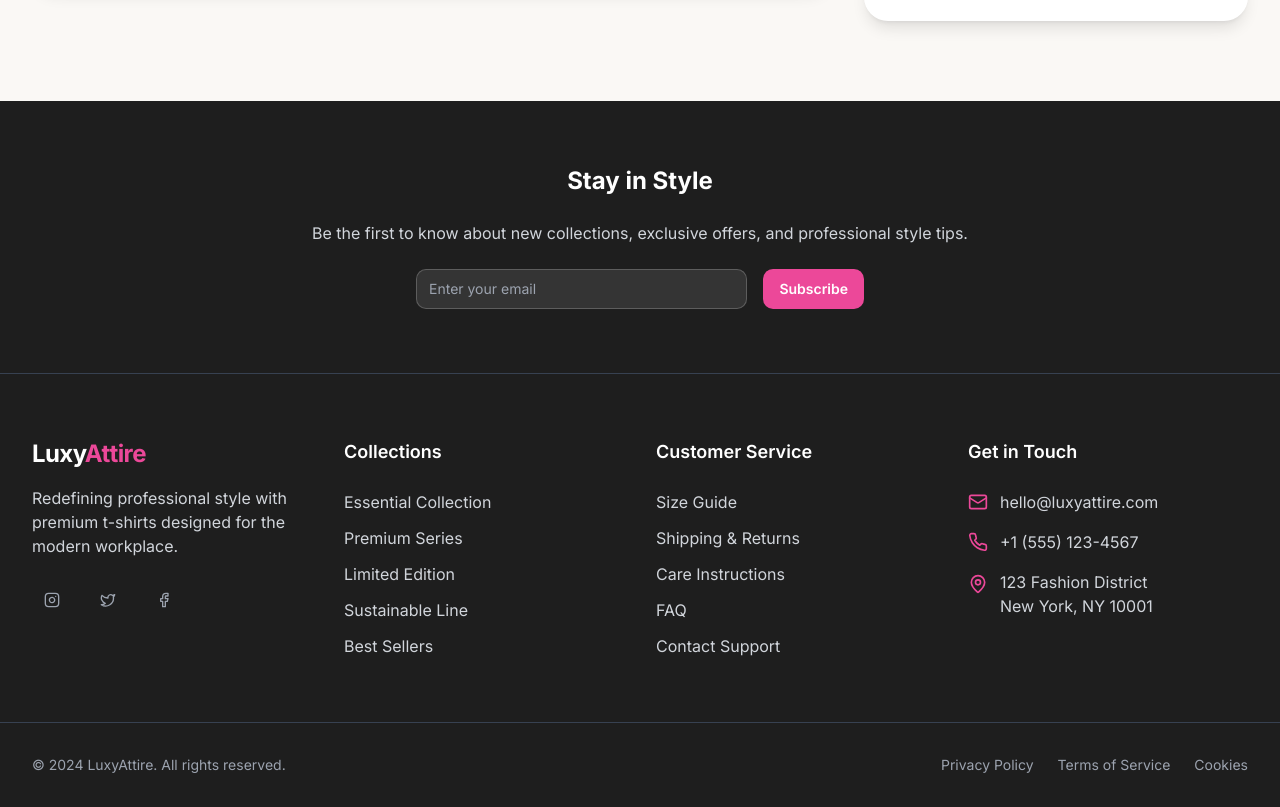
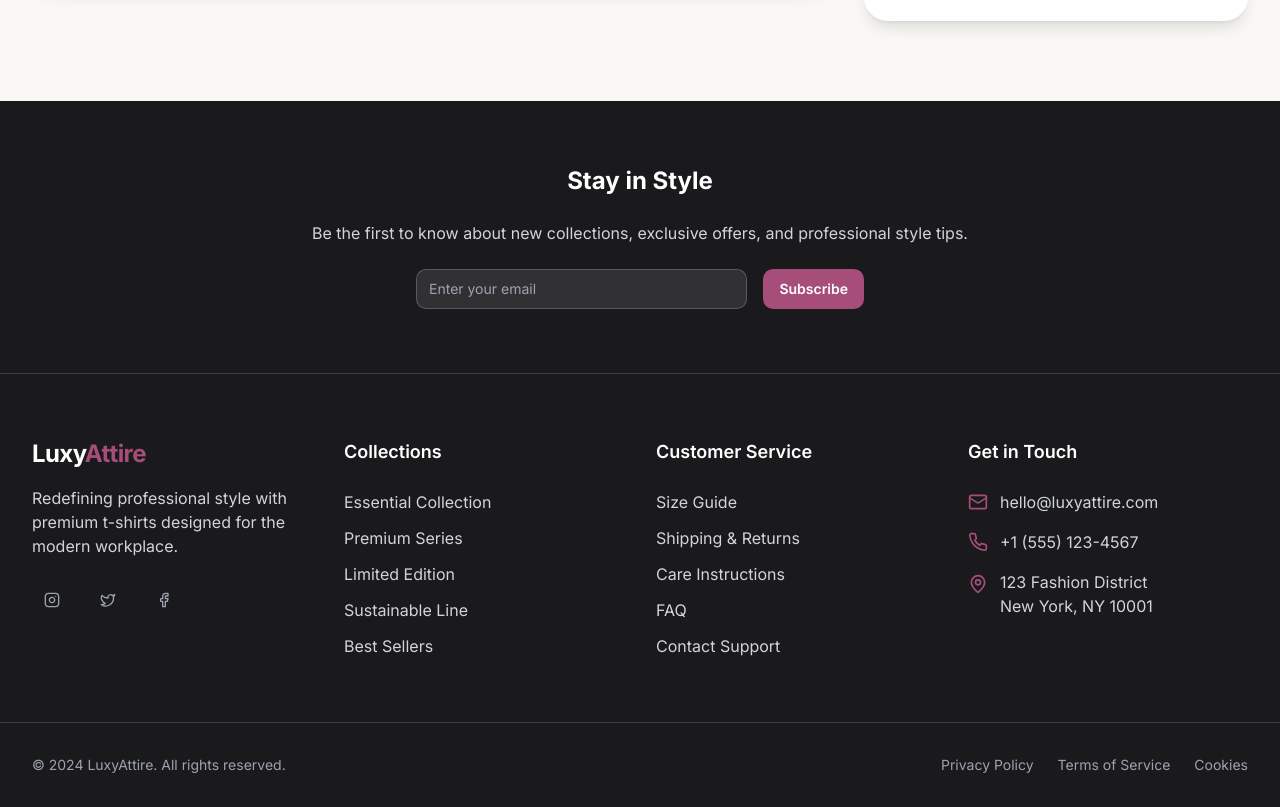
Before and after one commit to Mathan2211/luxyattire, a React (Vite) app: page /cart in a window 1280 px wide. Shown: the part 746-1553 px from the top of the page. Built offline with nearby package versions, Linux system fonts and the light colour scheme.

Commit message:
Apply color palette
Update the application's color scheme based on the provided list.

```diff
--- a/src/components/Footer.tsx
+++ b/src/components/Footer.tsx
@@ -22,7 +22,7 @@ const Footer = () => {
                 placeholder="Enter your email"
                 className="bg-white/10 border-white/20 text-white placeholder:text-gray-400"
               />
-              <Button className="bg-luxury-pink hover:bg-luxury-pink/90 text-white font-semibold">
+              <Button className="bg-luxury-rose hover:bg-luxury-rose/90 text-white font-semibold">
                 Subscribe
               </Button>
             </div>
@@ -38,7 +38,7 @@ const Footer = () => {
             <div>
               <Link to="/">
                 <h2 className="text-2xl font-bold tracking-tight">
-                  Luxy<span className="text-luxury-pink">Attire</span>
+                  Luxy<span className="text-luxury-rose">Attire</span>
                 </h2>
               </Link>
               <p className="text-gray-300 mt-4">
@@ -46,13 +46,13 @@ const Footer = () => {
               </p>
             </div>
             <div className="flex space-x-4">
-              <Button variant="ghost" size="sm" className="text-gray-400 hover:text-luxury-pink">
+              <Button variant="ghost" size="sm" className="text-gray-400 hover:text-luxury-rose">
                 <Instagram className="h-5 w-5" />
               </Button>
-              <Button variant="ghost" size="sm" className="text-gray-400 hover:text-luxury-pink">
+              <Button variant="ghost" size="sm" className="text-gray-400 hover:text-luxury-rose">
                 <Twitter className="h-5 w-5" />
               </Button>
-              <Button variant="ghost" size="sm" className="text-gray-400 hover:text-luxury-pink">
+              <Button variant="ghost" size="sm" className="text-gray-400 hover:text-luxury-rose">
                 <Facebook className="h-5 w-5" />
               </Button>
             </div>
@@ -62,11 +62,11 @@ const Footer = () => {
           <div>
             <h4 className="font-semibold text-lg mb-6">Collections</h4>
             <ul className="space-y-3">
-              <li><a href="#" className="text-gray-300 hover:text-luxury-pink transition-colors duration-200">Essential Collection</a></li>
-              <li><a href="#" className="text-gray-300 hover:text-luxury-pink transition-colors duration-200">Premium Series</a></li>
-              <li><a href="#" className="text-gray-300 hover:text-luxury-pink transition-colors duration-200">Limited Edition</a></li>
-              <li><a href="#" className="text-gray-300 hover:text-luxury-pink transition-colors duration-200">Sustainable Line</a></li>
-              <li><a href="#" className="text-gray-300 hover:text-luxury-pink transition-colors duration-200">Best Sellers</a></li>
+              <li><a href="#" className="text-gray-300 hover:text-luxury-rose transition-colors duration-200">Essential Collection</a></li>
+              <li><a href="#" className="text-gray-300 hover:text-luxury-rose transition-colors duration-200">Premium Series</a></li>
+              <li><a href="#" className="text-gray-300 hover:text-luxury-rose transition-colors duration-200">Limited Edition</a></li>
+              <li><a href="#" className="text-gray-300 hover:text-luxury-rose transition-colors duration-200">Sustainable Line</a></li>
+              <li><a href="#" className="text-gray-300 hover:text-luxury-rose transition-colors duration-200">Best Sellers</a></li>
             </ul>
           </div>
 
@@ -74,11 +74,11 @@ const Footer = () => {
           <div>
             <h4 className="font-semibold text-lg mb-6">Customer Service</h4>
             <ul className="space-y-3">
-              <li><a href="#" className="text-gray-300 hover:text-luxury-pink transition-colors duration-200">Size Guide</a></li>
-              <li><a href="#" className="text-gray-300 hover:text-luxury-pink transition-colors duration-200">Shipping & Returns</a></li>
-              <li><a href="#" className="text-gray-300 hover:text-luxury-pink transition-colors duration-200">Care Instructions</a></li>
-              <li><a href="#" className="text-gray-300 hover:text-luxury-pink transition-colors duration-200">FAQ</a></li>
-              <li><Link to="/contact" className="text-gray-300 hover:text-luxury-pink transition-colors duration-200">Contact Support</Link></li>
+              <li><a href="#" className="text-gray-300 hover:text-luxury-rose transition-colors duration-200">Size Guide</a></li>
+              <li><a href="#" className="text-gray-300 hover:text-luxury-rose transition-colors duration-200">Shipping & Returns</a></li>
+              <li><a href="#" className="text-gray-300 hover:text-luxury-rose transition-colors duration-200">Care Instructions</a></li>
+              <li><a href="#" className="text-gray-300 hover:text-luxury-rose transition-colors duration-200">FAQ</a></li>
+              <li><Link to="/contact" className="text-gray-300 hover:text-luxury-rose transition-colors duration-200">Contact Support</Link></li>
             </ul>
           </div>
 
@@ -87,15 +87,15 @@ const Footer = () => {
             <h4 className="font-semibold text-lg mb-6">Get in Touch</h4>
             <ul className="space-y-4">
               <li className="flex items-center gap-3">
-                <Mail className="h-5 w-5 text-luxury-pink" />
+                <Mail className="h-5 w-5 text-luxury-rose" />
                 <span className="text-gray-300">hello@luxyattire.com</span>
               </li>
               <li className="flex items-center gap-3">
-                <Phone className="h-5 w-5 text-luxury-pink" />
+                <Phone className="h-5 w-5 text-luxury-rose" />
                 <span className="text-gray-300">+1 (555) 123-4567</span>
               </li>
               <li className="flex items-start gap-3">
-                <MapPin className="h-5 w-5 text-luxury-pink mt-1" />
+                <MapPin className="h-5 w-5 text-luxury-rose mt-1" />
                 <span className="text-gray-300">
                   123 Fashion District<br />
                   New York, NY 10001
@@ -114,9 +114,9 @@ const Footer = () => {
               © 2024 LuxyAttire. All rights reserved.
             </p>
             <div className="flex space-x-6 text-sm">
-              <a href="#" className="text-gray-400 hover:text-luxury-pink transition-colors duration-200">Privacy Policy</a>
-              <a href="#" className="text-gray-400 hover:text-luxury-pink transition-colors duration-200">Terms of Service</a>
-              <a href="#" className="text-gray-400 hover:text-luxury-pink transition-colors duration-200">Cookies</a>
+              <a href="#" className="text-gray-400 hover:text-luxury-rose transition-colors duration-200">Privacy Policy</a>
+              <a href="#" className="text-gray-400 hover:text-luxury-rose transition-colors duration-200">Terms of Service</a>
+              <a href="#" className="text-gray-400 hover:text-luxury-rose transition-colors duration-200">Cookies</a>
             </div>
           </div>
         </div>
--- a/src/components/Header.tsx
+++ b/src/components/Header.tsx
@@ -23,7 +23,7 @@ const Header = () => {
           <div className="flex-shrink-0">
             <Link to="/">
               <h1 className="text-2xl font-bold text-luxury-charcoal tracking-tight">
-                Luxy<span className="text-luxury-pink">Attire</span>
+                Luxy<span className="text-luxury-rose">Attire</span>
               </h1>
             </Link>
           </div>
@@ -37,7 +37,7 @@ const Header = () => {
             >
               <Link
                 to="/collections"
-                className="flex items-center text-luxury-charcoal hover:text-luxury-pink transition-colors duration-200 font-medium"
+                className="flex items-center text-luxury-charcoal hover:text-luxury-plum transition-colors duration-200 font-medium"
               >
                 Collections
                 <ChevronDown className="ml-1 h-4 w-4" />
@@ -53,7 +53,7 @@ const Header = () => {
                         to="/collections"
                         className="group cursor-pointer p-3 rounded-md hover:bg-gray-50 transition-colors duration-200 block"
                       >
-                        <h3 className="font-semibold text-luxury-charcoal group-hover:text-luxury-pink transition-colors duration-200">
+                        <h3 className="font-semibold text-luxury-charcoal group-hover:text-luxury-plum transition-colors duration-200">
                           {collection.name}
                         </h3>
                         <p className="text-sm text-luxury-stone mt-1">{collection.description}</p>
@@ -61,7 +61,7 @@ const Header = () => {
                     ))}
                     <Link
                       to="/collections"
-                      className="block pt-4 border-t border-gray-100 text-luxury-pink hover:text-luxury-pink/80 font-medium"
+                      className="block pt-4 border-t border-gray-100 text-luxury-plum hover:text-luxury-plum/80 font-medium"
                     >
                       View All Collections →
                     </Link>
@@ -70,9 +70,9 @@ const Header = () => {
               )}
             </div>
 
-            <Link to="/about" className="text-luxury-charcoal hover:text-luxury-pink transition-colors duration-200 font-medium">About</Link>
-            <a href="#" className="text-luxury-charcoal hover:text-luxury-pink transition-colors duration-200 font-medium">Sustainability</a>
-            <Link to="/contact" className="text-luxury-charcoal hover:text-luxury-pink transition-colors duration-200 font-medium">Contact</Link>
+            <Link to="/about" className="text-luxury-charcoal hover:text-luxury-plum transition-colors duration-200 font-medium">About</Link>
+            <a href="#" className="text-luxury-charcoal hover:text-luxury-plum transition-colors duration-200 font-medium">Sustainability</a>
+            <Link to="/contact" className="text-luxury-charcoal hover:text-luxury-plum transition-colors duration-200 font-medium">Contact</Link>
           </nav>
 
           {/* Right side icons */}
@@ -90,7 +90,7 @@ const Header = () => {
             <Button variant="ghost" size="sm" className="relative" asChild>
               <Link to="/cart">
                 <ShoppingBag className="h-5 w-5" />
-                <span className="absolute -top-1 -right-1 bg-luxury-pink text-white text-xs rounded-full h-5 w-5 flex items-center justify-center">
+                <span className="absolute -top-1 -right-1 bg-luxury-rose text-white text-xs rounded-full h-5 w-5 flex items-center justify-center">
                   0
                 </span>
               </Link>
@@ -118,7 +118,7 @@ const Header = () => {
                   <Link
                     key={index}
                     to="/collections"
-                    className="block pl-4 py-2 text-luxury-stone hover:text-luxury-pink transition-colors duration-200"
+                    className="block pl-4 py-2 text-luxury-stone hover:text-luxury-plum transition-colors duration-200"
                     onClick={() => setIsMenuOpen(false)}
                   >
                     {collection.name}
@@ -127,21 +127,21 @@ const Header = () => {
               </div>
               <Link
                 to="/about"
-                className="block py-2 text-luxury-charcoal hover:text-luxury-pink transition-colors duration-200 font-medium"
+                className="block py-2 text-luxury-charcoal hover:text-luxury-plum transition-colors duration-200 font-medium"
                 onClick={() => setIsMenuOpen(false)}
               >
                 About
               </Link>
               <a
                 href="#"
-                className="block py-2 text-luxury-charcoal hover:text-luxury-pink transition-colors duration-200 font-medium"
+                className="block py-2 text-luxury-charcoal hover:text-luxury-plum transition-colors duration-200 font-medium"
                 onClick={() => setIsMenuOpen(false)}
               >
                 Sustainability
               </a>
               <Link
                 to="/contact"
-                className="block py-2 text-luxury-charcoal hover:text-luxury-pink transition-colors duration-200 font-medium"
+                className="block py-2 text-luxury-charcoal hover:text-luxury-plum transition-colors duration-200 font-medium"
                 onClick={() => setIsMenuOpen(false)}
               >
                 Contact
@@ -160,7 +160,7 @@ const Header = () => {
                 <Link to="/cart" onClick={() => setIsMenuOpen(false)}>
                   <Button variant="ghost" size="sm" className="relative">
                     <ShoppingBag className="h-5 w-5" />
-                    <span className="absolute -top-1 -right-1 bg-luxury-pink text-white text-xs rounded-full h-5 w-5 flex items-center justify-center">
+                    <span className="absolute -top-1 -right-1 bg-luxury-rose text-white text-xs rounded-full h-5 w-5 flex items-center justify-center">
                       0
                     </span>
                   </Button>
--- a/src/index.css
+++ b/src/index.css
@@ -7,24 +7,24 @@
 @layer base {
   :root {
     --background: 250 248 245;
-    --foreground: 30 30 30;
+    --foreground: 26 26 29;
 
     --card: 255 255 255;
-    --card-foreground: 30 30 30;
+    --card-foreground: 26 26 29;
 
     --popover: 255 255 255;
-    --popover-foreground: 30 30 30;
+    --popover-foreground: 26 26 29;
 
-    --primary: 30 30 30;
+    --primary: 26 26 29;
     --primary-foreground: 250 248 245;
 
-    --secondary: 245 242 238;
-    --secondary-foreground: 30 30 30;
+    --secondary: 59 28 50;
+    --secondary-foreground: 250 248 245;
 
     --muted: 240 237 232;
     --muted-foreground: 120 115 110;
 
-    --accent: 236 72 153;
+    --accent: 166 77 121;
     --accent-foreground: 255 255 255;
 
     --destructive: 239 68 68;
@@ -32,22 +32,22 @@
 
     --border: 230 225 218;
     --input: 230 225 218;
-    --ring: 236 72 153;
+    --ring: 166 77 121;
 
     --radius: 0.75rem;
 
     --sidebar-background: 250 248 245;
-    --sidebar-foreground: 30 30 30;
-    --sidebar-primary: 30 30 30;
+    --sidebar-foreground: 26 26 29;
+    --sidebar-primary: 26 26 29;
     --sidebar-primary-foreground: 250 248 245;
     --sidebar-accent: 240 237 232;
-    --sidebar-accent-foreground: 30 30 30;
+    --sidebar-accent-foreground: 26 26 29;
     --sidebar-border: 230 225 218;
-    --sidebar-ring: 236 72 153;
+    --sidebar-ring: 166 77 121;
   }
 
   .dark {
-    --background: 25 25 25;
+    --background: 26 26 29;
     --foreground: 250 248 245;
 
     --card: 40 40 40;
@@ -57,15 +57,15 @@
     --popover-foreground: 250 248 245;
 
     --primary: 250 248 245;
-    --primary-foreground: 25 25 25;
+    --primary-foreground: 26 26 29;
 
-    --secondary: 50 50 50;
+    --secondary: 59 28 50;
     --secondary-foreground: 250 248 245;
 
     --muted: 50 50 50;
     --muted-foreground: 120 115 110;
 
-    --accent: 236 72 153;
+    --accent: 166 77 121;
     --accent-foreground: 255 255 255;
 
     --destructive: 220 38 38;
@@ -73,16 +73,16 @@
 
     --border: 60 60 60;
     --input: 60 60 60;
-    --ring: 236 72 153;
+    --ring: 166 77 121;
 
-    --sidebar-background: 25 25 25;
+    --sidebar-background: 26 26 29;
     --sidebar-foreground: 250 248 245;
-    --sidebar-primary: 236 72 153;
+    --sidebar-primary: 166 77 121;
     --sidebar-primary-foreground: 255 255 255;
     --sidebar-accent: 50 50 50;
     --sidebar-accent-foreground: 250 248 245;
     --sidebar-border: 60 60 60;
-    --sidebar-ring: 236 72 153;
+    --sidebar-ring: 166 77 121;
   }
 }
 
@@ -106,12 +106,16 @@
     background: linear-gradient(135deg, #FAF8F5 0%, #F0EDE8 100%);
   }
 
-  .pink-gradient {
-    background: linear-gradient(135deg, #EC4899 0%, #BE185D 100%);
+  .rose-gradient {
+    background: linear-gradient(135deg, #a64d79 0%, #6a1e55 100%);
   }
 
-  .teal-gradient {
-    background: linear-gradient(135deg, #0D9488 0%, #0F766E 100%);
+  .plum-gradient {
+    background: linear-gradient(135deg, #6a1e55 0%, #3b1c32 100%);
+  }
+
+  .maroon-gradient {
+    background: linear-gradient(135deg, #3b1c32 0%, #1a1a1d 100%);
   }
 
   .text-shadow-luxury {
--- a/tailwind.config.ts
+++ b/tailwind.config.ts
@@ -64,12 +64,15 @@ export default {
 					ring: 'hsl(var(--sidebar-ring))'
 				},
 				luxury: {
-					charcoal: '#1E1E1E',
-					pink: '#EC4899',
-					cream: '#FAF8F5',
-					stone: '#78716C',
-					teal: '#0D9488',
-					navy: '#1E3A8A'
+					charcoal: '#1a1a1d',     // Primary Color - Dark Charcoal
+					maroon: '#3b1c32',       // Secondary Color - Deep Maroon
+					plum: '#6a1e55',         // Accent Color 1 - Royal Plum
+					rose: '#a64d79',         // Accent Color 2 - Dusty Rose
+					cream: '#FAF8F5',        // Keep existing cream for backgrounds
+					stone: '#78716C',        // Keep existing stone for text
+					teal: '#0D9488',         // Keep existing teal for variety
+					navy: '#1E3A8A',         // Keep existing navy for variety
+					pink: '#a64d79'          // Map pink to Dusty Rose
 				}
 			},
 			borderRadius: {
@@ -134,10 +137,10 @@ export default {
 				},
 				'glow': {
 					'0%, 100%': {
-						boxShadow: '0 0 20px rgba(236, 72, 153, 0.3)'
+						boxShadow: '0 0 20px rgba(166, 77, 121, 0.3)'
 					},
 					'50%': {
-						boxShadow: '0 0 40px rgba(236, 72, 153, 0.6)'
+						boxShadow: '0 0 40px rgba(166, 77, 121, 0.6)'
 					}
 				}
 			},
```
Also changed, not shown: src/components/HeroSection.tsx (+15 -15 lines).
